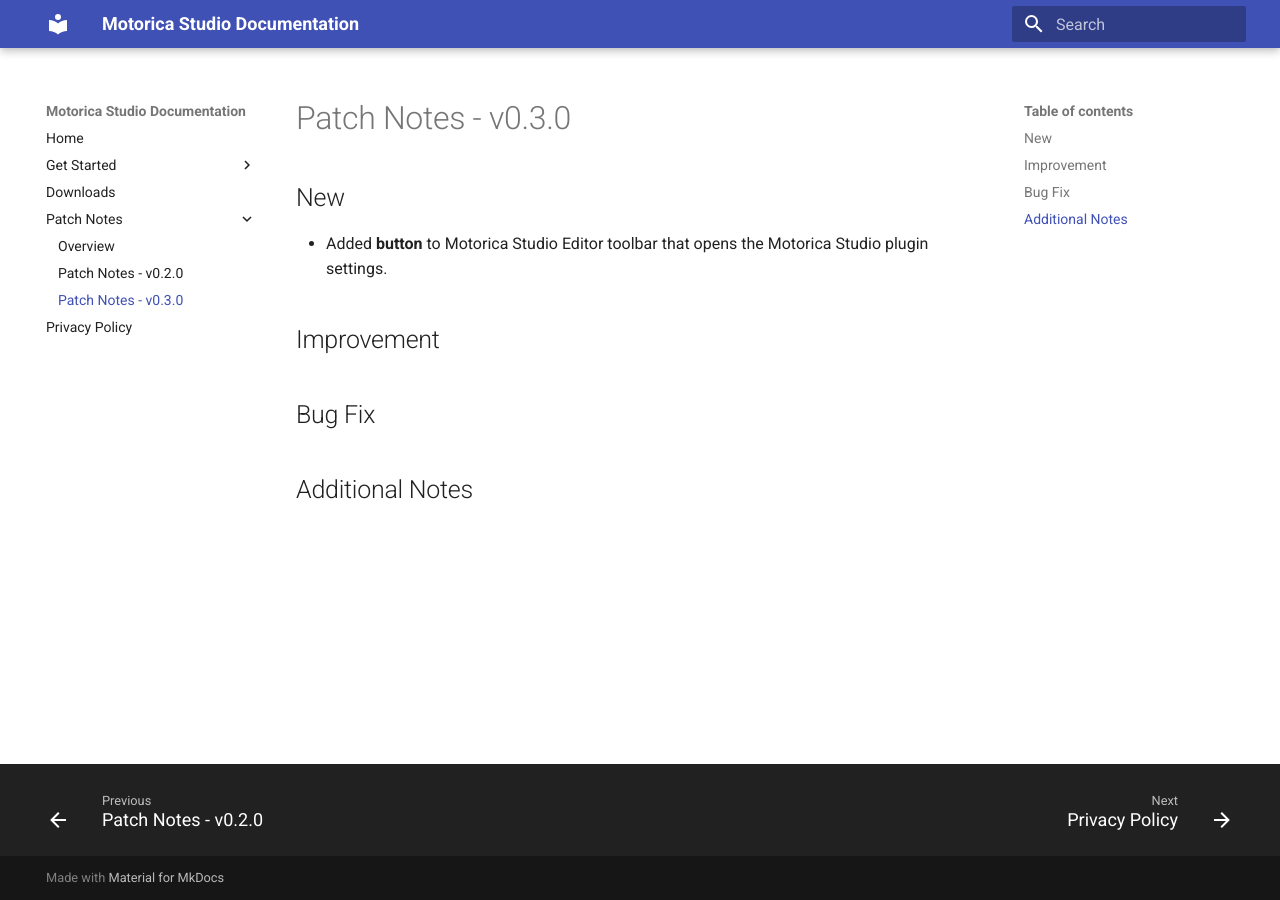
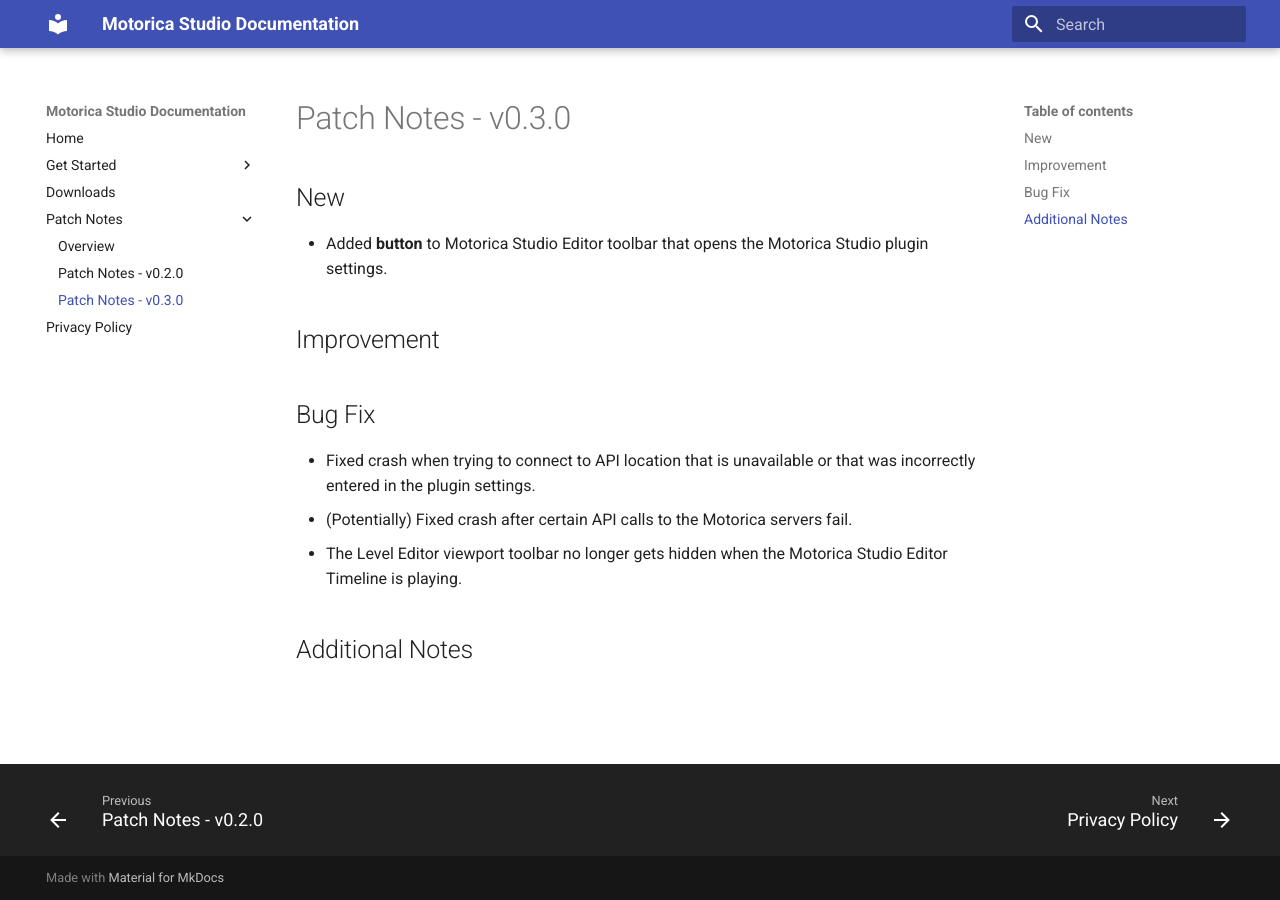
Before and after one commit to MotoricaAI/MoStudioDocs, an MkDocs documentation site: the page built from docs/patch-notes/patch-notes-v0-3-0.md, in a window 1280 px wide. Built offline with MkDocs 1.6.1 and Material for MkDocs 9.7.7, drawn with Linux system fonts in a browser that asks for light colours.

Commit message:
Update docs

```diff
--- a/docs/patch-notes/patch-notes-v0-3-0.md
+++ b/docs/patch-notes/patch-notes-v0-3-0.md
@@ -5,5 +5,8 @@
 ## Improvement
 
 ## Bug Fix
+- Fixed crash when trying to connect to API location that is unavailable or that was incorrectly entered in the plugin settings.
+- (Potentially) Fixed crash after certain API calls to the Motorica servers fail.
+- The Level Editor viewport toolbar no longer gets hidden when the Motorica Studio Editor Timeline is playing.
 
 ## Additional Notes
```
